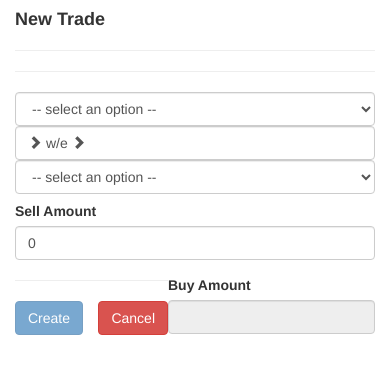
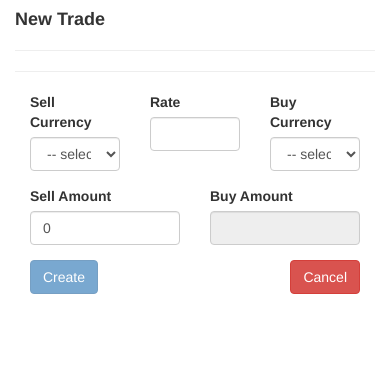
Before and after one commit to JuanMiGabarron/foreign_exchange_trades, a Django app: page /newtrade/ in a window 390 px wide. Shown: the top 374 px of the page. Run offline with Django 3.2, Linux system fonts and the light colour scheme; some libraries are stand-ins or nearby versions.

Commit message:
Comments on js, use jquery-dateformat plugging and improve the responsive html

```diff
--- a/main_page/static/main_page/js/new_trade.js
+++ b/main_page/static/main_page/js/new_trade.js
@@ -1,17 +1,17 @@
 $(document).ready(function(){
-    var rates = {};
-    var buy_ccy;
-    var current_rate;
-    var sell_amount;
+    var rates = {};                                                         //var which we use to store the current rates
+    var buy_ccy;                                                            //var to store the current buy currency
+    var current_rate;                                                       //var to store the current rate
+    var sell_amount;                                                        //var to store the amount of money to sell
 
-    var clear_vars = function(){
+    var clear_vars = function(){                                            //function to clear all the variables
         rates = {};
         buy_ccy = null;
         current_rate = null;
         sell_amount = null;
     };
 
-    var clear_form = function(){
+    var clear_form = function(){                                            //funtion to clear all the data fields after post them by api
         $('#sell_currency').val('')
         $('#sell_amount').val('')
         $('#buy_currency').val('')
@@ -19,63 +19,63 @@ $(document).ready(function(){
         $('#current_rate').text('');
     };
 
-    var can_trade = function(val){
+    var can_trade = function(val){                                          //function to update the create trade button to control invalid data
         $('#create_trade').prop('disabled', !val);
     };
 
-    var update_amount = function(){
+    var update_amount = function(){                                         //function used to update buy amount if sell amount is a valid number
         if(current_rate){
-            sell_amount = +$('#sell_amount').val();
-            console.log(sell_amount)
+            sell_amount = +$('#sell_amount').val();                         //use "+" before the val to cast the string to a number
             if(sell_amount > 0){
                 can_trade(true);
             }else{
                 can_trade(false);
             }
-            $('#buy_amount').val((sell_amount*current_rate).toFixed(2));
+            $('#buy_amount').val((sell_amount*current_rate).toFixed(2));    //calculate buy amount and fix the decimal to 2 with toFixed(2)
         }else{
             $('#buy_amount').val('');
             can_trade(false);
         }
     };
 
-    var buy_currency = function(){
+    var buy_currency = function(){                                          //function to update the rate based on the selected buy currency
         buy_ccy = $('#buy_currency').val();
         current_rate = rates[buy_ccy];
         if(buy_ccy){
             if(current_rate){
                 $('#current_rate').text(current_rate);
             }else{
-                $('#current_rate').text('');
-                //some tipe of warning
+                $('#current_rate').text('');                                //if current rate doesn't exit this means buy currency and sell currency are equals so, a warning appears
+                $('.alert-warning').show();
             }
         }
-        update_amount();
+        update_amount();                                                    //Call update amount to update the buy amount because maybe the rates have changed
     };
 
-    var trade_success = function(){
+    var trade_success = function(){                                         //function called after trade creation and post it by api, here we display success alert and clear vars and fields
         can_trade(false);
         clear_vars();
         clear_form();
         $('.alert-success').show();
     };
 
-    $(document).on('change', '#sell_currency', function() {
+    $(document).on('change', '#sell_currency', function() {                 //function to call fixer.io api when we choose a sell currency
         $.getJSON(
             "http://api.fixer.io/latest?base=" + $(this).val(),
             function(data) {
                 rates = {};
-                $.each(data['rates'], function(key, val) {
-                    rates[key] = val;
+                $.each(data['rates'], function(ccy, rate) {                 //here the rates are updated with the new rates and currencies
+                    rates[ccy] = rate;
             });
-            buy_currency();
+            buy_currency();                                                 //we make this call because we need to update the current rate and buy amount
         });
     });
 
-    $(document).on('change', '#buy_currency', buy_currency);
-    $(document).on('keyup', '#sell_amount', update_amount);
+    $(document).on('change', '#buy_currency', buy_currency);                //if the select of buy currency change call buy_currency
 
-    $(document).on('click', '#create_trade', function(){
+    $(document).on('keyup', '#sell_amount', update_amount);                 //every time we press a key in the sell amount, we update the buy amount
+
+    $(document).on('click', '#create_trade', function(){                    //function called when create button is clicked
         var data = '{\
                         "sell_currency":"' + $('#sell_currency').val() + '",\
                         "sell_amount": ' + sell_amount.toFixed(2) + ',\
@@ -83,17 +83,17 @@ $(document).ready(function(){
                         "buy_amount": ' + $('#buy_amount').val() + ',\
                         "rate":' + current_rate + '\
                     }';
-        console.log(data)
-        $.ajax({
+        $.ajax({                                                            //Use ajax to post the json data throw the API
             type: "POST",
             url: '/api/trades/',
             data: data,
-            success: trade_success,
+            success: trade_success,                                         //if the post is success, we call trade success
             contentType: 'application/json',
             dataType: 'json'
         });
     });
-    $(document).on('mouseenter', '.alert-success', function(){
-        $(this).hide();
+
+    $(document).on('mouseenter', '.alert-success, .alert-warning', function(){
+        $(this).hide();                                                     //function to hide the success and warning alerts if the mouse enter into them
     });
 });
--- a/main_page/templates/main_page/new_trade.html
+++ b/main_page/templates/main_page/new_trade.html
@@ -7,40 +7,52 @@
             <h4><strong>New Trade</strong></h4>
             <hr>
             <hr>
-            <div class="alert alert-success" role="alert" style="display: none"><strong>Trade created! You can create another trade right now</strong></div>
+            <div class="alert alert-success" role="alert" style="display: none"><strong>Trade created!</strong> You can create another trade right now.</strong></div>
+            <div class="alert alert-warning" role="alert" style="display: none"><strong>Invalid currency!</strong> Don't use the same currency, thanks.</strong></div>
         </div>
     </div>
     <div class="row">
-        <div class="col-xs-12 col-md-8 col-md-offset-2 form-inline">
+        <div class="col-xs-12 col-md-8 col-md-offset-2">
+            <div class="form-group col-xs-4 col-md-4">
+                <label for="sell_currency">Sell Currency</label>
                 <select id="sell_currency" class="form-control">
                     <option disabled selected value> -- select an option -- </option>
                     {% for currency in currencies%}
                         <option value="{{currency}}">{{currency}}</option>
                     {% endfor %}
                 </select>
-            <div class="form-control col-md-offset-3">
-                <span class="glyphicon glyphicon-chevron-right" aria-hidden="true"></span>
-                <span id="current_rate">w/e</span>
-                <span class="glyphicon glyphicon-chevron-right" aria-hidden="true"></span>
             </div>
-            <select id="buy_currency" class="form-control pull-right">
+            <div class="form-group col-xs-4 col-md-4">
+                <label for="current_rate">Rate</label>
+                <div class="form-control">
+                    <small id="current_rate"></small>
+                </div>
+            </div>
+            <div class="form-group col-xs-4 col-md-4 pull-right">
+                <label for="buy_currency">Buy Currency</label>
+                <select id="buy_currency" class="form-control">
                     <option disabled selected value> -- select an option -- </option>
                     {% for currency in currencies%}
                         <option value="{{currency}}">{{currency}}</option>
                     {% endfor %}
                 </select>
+            </div>
             <hr>
-            <div class="form-group">
+            <div class="form-group col-xs-6 col-md-6">
                 <label for="sell_amount">Sell Amount</label>
                 <input id='sell_amount'class="form-control" type="number" value='0'>
             </div>
-            <div class="form-group pull-right">
+            <div class="form-group col-xs-6 col-md-6 pull-right">
                 <label for="buy_amount">Buy Amount</label>
                 <input id='buy_amount'class="form-control" type="number" disabled>
             </div>
             <hr>
+            <div class="form-group col-xs-6 col-md-6">
                 <button id='create_trade' type="button" class="btn btn-primary" disabled>Create</button>
+            </div>
+            <div class="form-group col-xs-6 col-md-6">
                 <a href='/' type="button" class="btn btn-danger pull-right">Cancel</a>
+            </div>
         </div>
     </div>
 </div>
```
Also changed, not shown: main_page/static/main_page/js/index.js (+17 -11 lines), main_page/templates/main_page/index.html (+12 -1 lines). Lines whose indentation alone changed are shown as unchanged.
